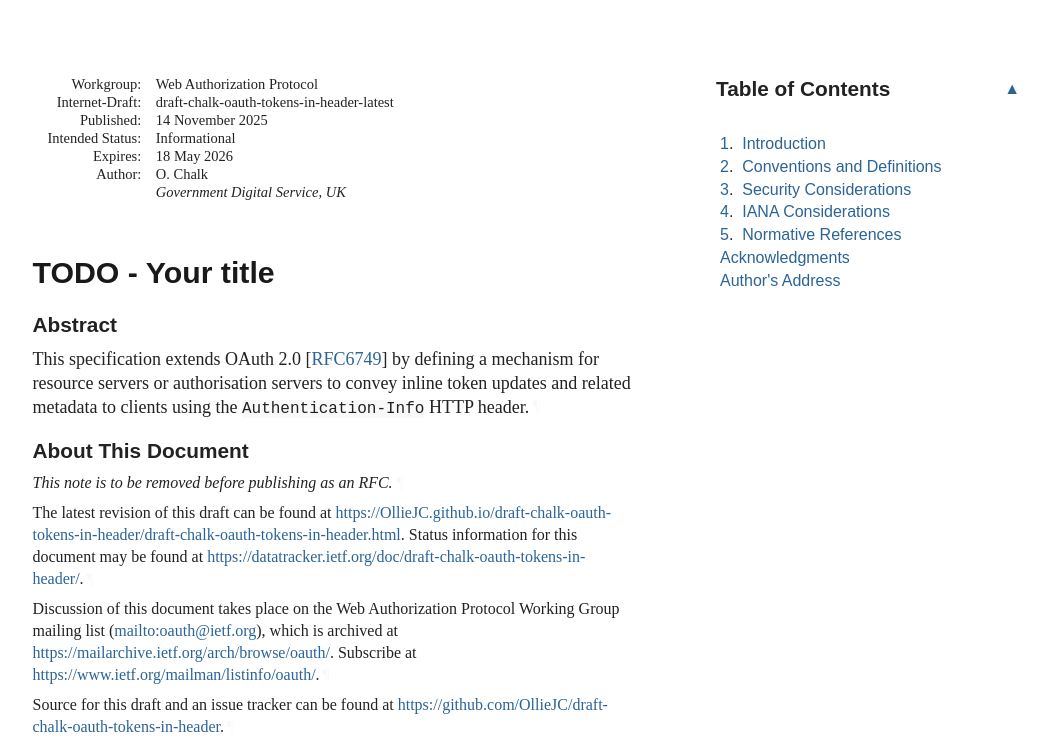
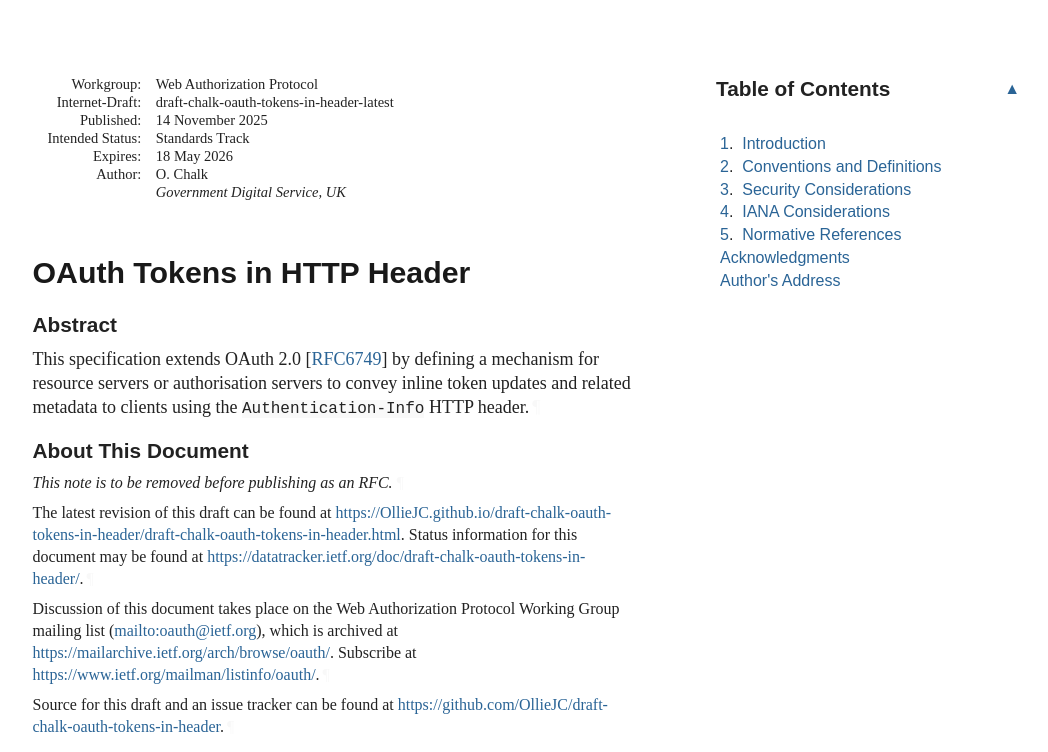
Before and after one commit to OllieJC/draft-chalk-oauth-tokens-in-header, a plain HTML site: page draft-chalk-oauth-tokens-in-header.html in a window 1280 px wide. Shown: the top 752 px of the page, without its empty margins (92-1140 px from the left). Drawn offline with Linux system fonts and the light colour scheme; a web font is replaced by a local one.

Commit message:
Script updating gh-pages from 6063393. [ci skip]

```diff
--- a/draft-chalk-oauth-tokens-in-header.html
+++ b/draft-chalk-oauth-tokens-in-header.html
@@ -4,15 +4,16 @@
 <meta charset="utf-8">
 <meta content="Common,Latin" name="scripts">
 <meta content="initial-scale=1.0" name="viewport">
-<title>TODO - Your title</title>
+<title>OAuth Tokens in HTTP Header</title>
 <meta content="Ollie Chalk" name="author">
 <meta content="
        This specification extends OAuth 2.0   by defining a mechanism for resource servers or authorisation servers to convey inline token updates and related metadata to clients using the  Authentication-Info  HTTP header.
     " name="description">
 <meta content="xml2rfc 3.31.0" name="generator">
-<meta content="next generation" name="keyword">
-<meta content="unicorn" name="keyword">
-<meta content="sparkling distributed ledger" name="keyword">
+<meta content="HTTP header" name="keyword">
+<meta content="Authentication-Info" name="keyword">
+<meta content="inline updates" name="keyword">
+<meta content="bearer tokens" name="keyword">
 <meta content="draft-chalk-oauth-tokens-in-header-latest" name="ietf.draft">
 <!-- Generator version information:
   xml2rfc 3.31.0
@@ -1044,7 +1045,7 @@ svg :is([fill="white"], [fill^="#fff"]) {
 <table class="ears">
 <thead><tr>
 <td class="left">Internet-Draft</td>
-<td class="center">TODO - Abbreviation</td>
+<td class="center">OAuth Tokens in HTTP Header</td>
 <td class="right">November 2025</td>
 </tr></thead>
 <tfoot><tr>
@@ -1065,7 +1066,7 @@ svg :is([fill="white"], [fill^="#fff"]) {
 <time datetime="2025-11-14" class="published">14 November 2025</time>
     </dd>
 <dt class="label-intended-status">Intended Status:</dt>
-<dd class="intended-status">Informational</dd>
+<dd class="intended-status">Standards Track</dd>
 <dt class="label-expires">Expires:</dt>
 <dd class="expires"><time datetime="2026-05-18">18 May 2026</time></dd>
 <dt class="label-authors">Author:</dt>
@@ -1077,7 +1078,7 @@ svg :is([fill="white"], [fill^="#fff"]) {
 </dd>
 </dl>
 </div>
-<h1 id="title">TODO - Your title</h1>
+<h1 id="title">OAuth Tokens in HTTP Header</h1>
 <section id="section-abstract">
       <h2 id="abstract"><a href="#abstract" class="selfRef">Abstract</a></h2>
 <p id="section-abstract-1">This specification extends OAuth 2.0 <span>[<a href="#RFC6749" class="cite xref">RFC6749</a>]</span> by defining a mechanism for resource servers or authorisation servers to convey inline token updates and related metadata to clients using the <code>Authentication-Info</code> HTTP header.<a href="#section-abstract-1" class="pilcrow">¶</a></p>
```
Also changed, not shown: index.html (+2 -2 lines), draft-chalk-oauth-tokens-in-header.txt.
